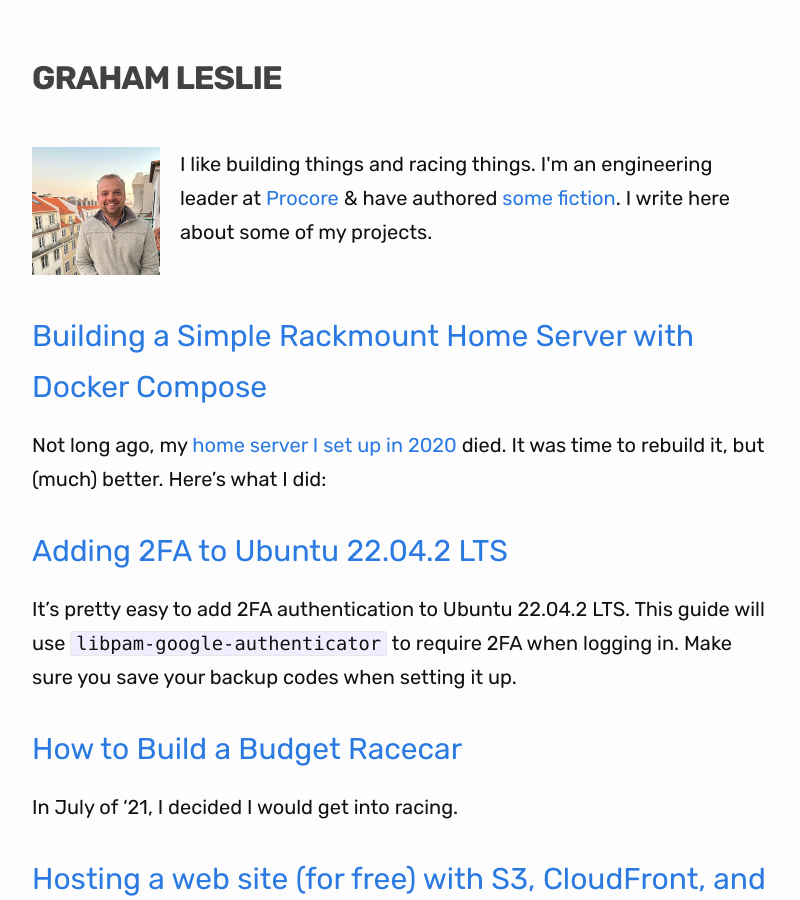
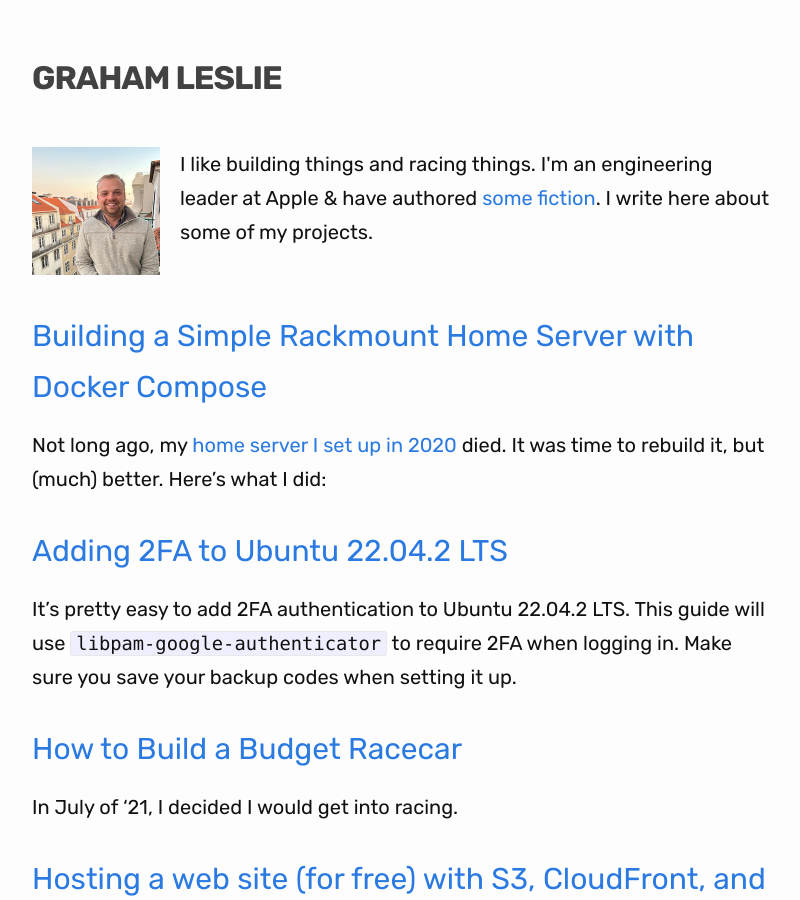
Before and after one commit to grahamleslie/grahamleslie.github.io, a Jekyll site: the page built from index.markdown, in a window 1280 px wide and 900 px high. Shown: the whole window, without its empty margins (238-1038 px from the left). Built offline with Jekyll 4.4.1, drawn with Linux system fonts in a browser that asks for light colours; nearby versions of some CDN libraries.

Commit message:
Updates job

```diff
--- a/_layouts/home.html
+++ b/_layouts/home.html
@@ -15,10 +15,7 @@ layout: default
           src="/assets/images/me4.jpg"
           alt="This is me."
         />
-        I like building things and racing things. I'm an engineering leader at
-        <a href="https://procore.com" target="_blank" rel="noopener noreferrer"
-          >Procore</a
-        > & have authored
+        I like building things and racing things. I'm an engineering leader at Apple & have authored
         <a
           href="https://amzn.to/3HSub7B"
           target="_blank"
```
